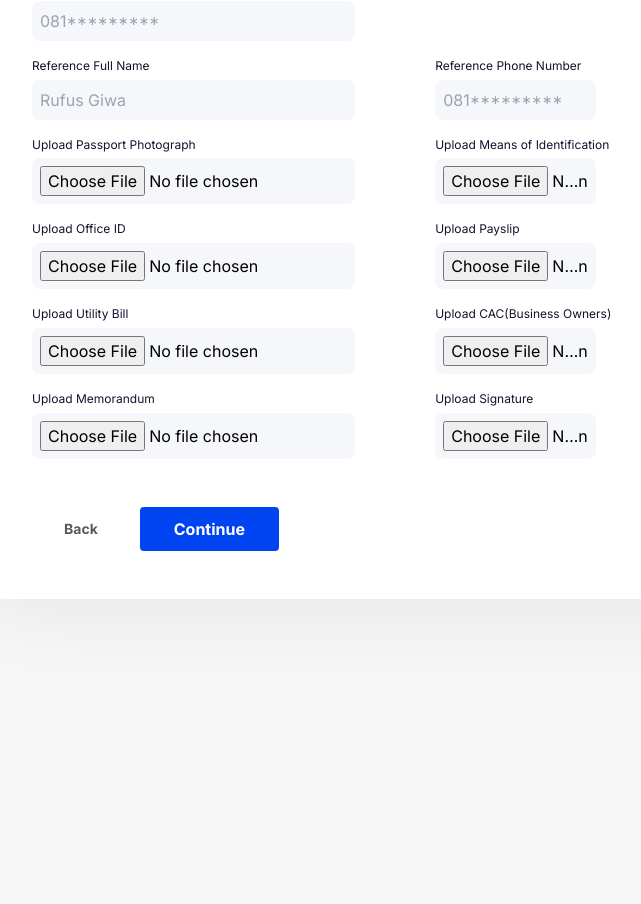
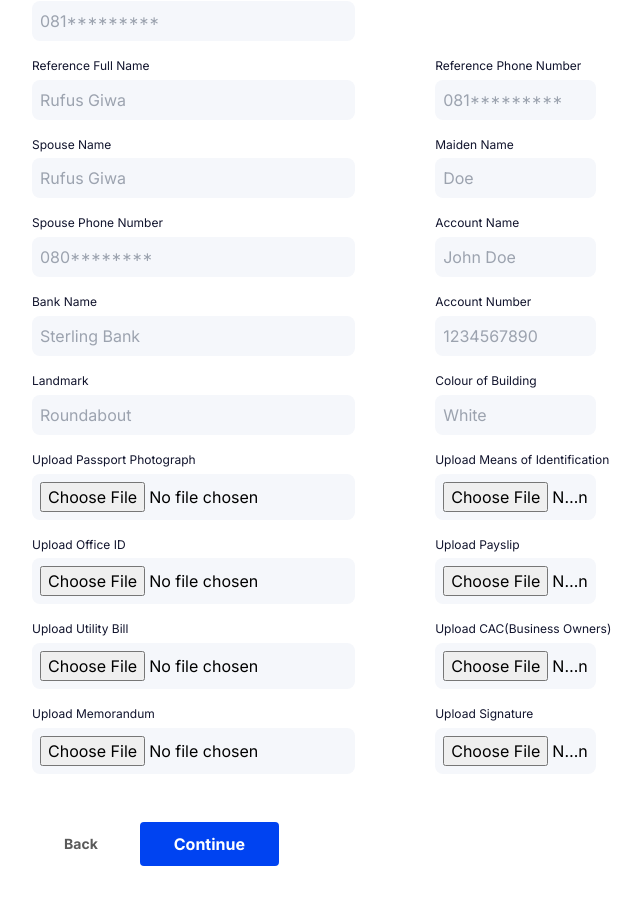
Before and after one commit to TalabiDele/jesseremedies-next-app, a Next.js app: page /create_user/personal_info in a window 1280 px wide. Shown: the part 820-1724 px from the top of the page, without its empty margins (272-913 px from the left). Before the commit the page ends 1499 px from the top, so only its background shows below. Built offline with nearby package versions, Linux system fonts and the light colour scheme; no server answers; a small style sheet from the web is missing.

Commit message:
fixed dates and added fields

```diff
--- a/components/CreateUser/PersonalInfo.js
+++ b/components/CreateUser/PersonalInfo.js
@@ -84,6 +84,22 @@ const PersonalInfo = ({
 		setIsOffice,
 		isGuarantor,
 		setIsGuarantor,
+		spouseName,
+		setSpouseName,
+		maidenName,
+		setMaidenName,
+		spousePhone,
+		setSpousePhone,
+		accountName,
+		setAccountName,
+		bankName,
+		setBankName,
+		accountNumber,
+		setAccountNumber,
+		landmark,
+		setLandMark,
+		colour,
+		setColour,
 	} = useContext(AuthContext)
 
 	const convertBase64 = (file) => {
@@ -389,6 +405,90 @@ const PersonalInfo = ({
 
 					<div className='flex_two'>
 						<div className='no_flex'>
+							<label htmlFor='spouse'>Spouse Name</label>
+							<input
+								type='text'
+								placeholder='Rufus Giwa'
+								value={spouseName}
+								onChange={(e) => setSpouseName(e.target.value)}
+							/>
+						</div>
+						<div className='no_flex'>
+							<label htmlFor='maidenName'>Maiden Name</label>
+							<input
+								type='text'
+								placeholder='Doe'
+								value={maidenName}
+								onChange={(e) => setMaidenName(e.target.value)}
+							/>
+						</div>
+					</div>
+
+					<div className='flex_two'>
+						<div className='no_flex'>
+							<label htmlFor='spousePhone'>Spouse Phone Number</label>
+							<input
+								type='number'
+								placeholder='080********'
+								value={spousePhone}
+								onChange={(e) => setSpousePhone(e.target.value)}
+							/>
+						</div>
+						<div className='no_flex'>
+							<label htmlFor='accountName'>Account Name</label>
+							<input
+								type='text'
+								placeholder='John Doe'
+								value={accountName}
+								onChange={(e) => setAccountName(e.target.value)}
+							/>
+						</div>
+					</div>
+
+					<div className='flex_two'>
+						<div className='no_flex'>
+							<label htmlFor='bank'>Bank Name</label>
+							<input
+								type='text'
+								placeholder='Sterling Bank'
+								value={bankName}
+								onChange={(e) => setBankName(e.target.value)}
+							/>
+						</div>
+						<div className='no_flex'>
+							<label htmlFor='accountNumber'>Account Number</label>
+							<input
+								type='number'
+								placeholder='1234567890'
+								value={accountNumber}
+								onChange={(e) => setAccountNumber(e.target.value)}
+							/>
+						</div>
+					</div>
+
+					<div className='flex_two'>
+						<div className='no_flex'>
+							<label htmlFor='landmark'>Landmark</label>
+							<input
+								type='text'
+								placeholder='Roundabout'
+								value={landmark}
+								onChange={(e) => setLandMark(e.target.value)}
+							/>
+						</div>
+						<div className='no_flex'>
+							<label htmlFor='colour'>Colour of Building</label>
+							<input
+								type='text'
+								placeholder='White'
+								value={colour}
+								onChange={(e) => setColour(e.target.value)}
+							/>
+						</div>
+					</div>
+
+					<div className='flex_two'>
+						<div className='no_flex'>
 							<label htmlFor='passport'>Upload Passport Photograph</label>
 							<input type='file' onChange={(e) => handlePassport(e)} />
 						</div>
--- a/components/CreateUser/Review.js
+++ b/components/CreateUser/Review.js
@@ -136,6 +136,22 @@ const Review = ({ token }) => {
 		workAddress,
 		guarantorOrigin,
 		setGuarantorOrigin,
+		spouseName,
+		setSpouseName,
+		maidenName,
+		setMaidenName,
+		spousePhone,
+		setSpousePhone,
+		accountName,
+		setAccountName,
+		bankName,
+		setBankName,
+		accountNumber,
+		setAccountNumber,
+		landmark,
+		setLandMark,
+		colour,
+		setColour,
 	} = useContext(AuthContext)
 
 	const imageUploaded = async (e) => {
@@ -198,6 +214,14 @@ const Review = ({ token }) => {
 					dependants,
 					state_or_origin: origin,
 					gender,
+					spouse: spouseName,
+					maiden_name: maidenName,
+					spouse_phone: spousePhone,
+					account_name: accountName,
+					bank_name: bankName,
+					bank_account_number: accountNumber,
+					landmark_building: landmark,
+					colour,
 					// card_expiry: cardExpiry,
 					state,
 					payment: {
@@ -472,6 +496,14 @@ const Review = ({ token }) => {
 		const data = await res.json()
 	}
 
+	console.log(
+		'total',
+		Math.floor(
+			(parseInt(50000) / 100) * parseInt(20) * parseInt(2) + parseInt(50000)
+		) /
+			(parseInt(2) * 4)
+	)
+
 	const handleLoanRes = async (e) => {
 		setLoading(true)
 		const loanRes = await fetch(`${API_URL}/loans?populate=*`, {
@@ -485,10 +517,19 @@ const Review = ({ token }) => {
 					interest,
 					duration,
 					processing: true,
-					monthly_payment: Math.floor(
-						(parseInt(loanAmount) / 100) * parseInt(interest) +
-							parseInt(loanAmount) / parseInt(duration)
-					),
+					monthly_payment:
+						customerType === 'sme'
+							? Math.floor(
+									(parseInt(loanAmount) / 100) *
+										parseInt(interest) *
+										parseInt(duration) +
+										parseInt(loanAmount)
+							  ) /
+							  (parseInt(duration) * 4)
+							: Math.floor(
+									(parseInt(loanAmount) / 100) * parseInt(interest) +
+										parseInt(loanAmount) / parseInt(duration)
+							  ),
 					total_payment:
 						Math.floor(parseInt(loanAmount) / 100) *
 							parseInt(interest) *
@@ -636,6 +677,30 @@ const Review = ({ token }) => {
 								</p>
 								<p>
 									Reference Phone Number: <span>{referenceNumber}</span>
+								</p>
+								<p>
+									Spouse name: <span>{spouseName}</span>
+								</p>
+								<p>
+									Maiden name: <span>{maidenName}</span>
+								</p>
+								<p>
+									Spouse phone number: <span>{spousePhone}</span>
+								</p>
+								<p>
+									Account name: <span>{accountName}</span>
+								</p>
+								<p>
+									bank name: <span>{bankName}</span>
+								</p>
+								<p>
+									Account number: <span>{accountNumber}</span>
+								</p>
+								<p>
+									Landmark building: <span>{landmark}</span>
+								</p>
+								<p>
+									Colour of building: <span>{colour}</span>
 								</p>
 							</div>
 						</div>
--- a/context/AuthContext.js
+++ b/context/AuthContext.js
@@ -106,6 +106,15 @@ export const AuthProvider = ({ children }) => {
 		'employment_type',
 		''
 	)
+	const [spouseName, setSpouseName] = useLocalStorage('spouse_name', '')
+	const [maidenName, setMaidenName] = useLocalStorage('maiden_name', '')
+	const [spousePhone, setSpousePhone] = useLocalStorage('spouse_phone', '')
+	const [accountName, setAccountName] = useLocalStorage('account_name', '')
+	const [bankName, setBankName] = useLocalStorage('bank_name', '')
+	const [accountNumber, setAccountNumber] = useLocalStorage('accountNumber', '')
+	const [landmark, setLandMark] = useLocalStorage('landmark', '')
+	const [colour, setColour] = useLocalStorage('colour', '')
+
 	const [dependants, setDependants] = useLocalStorage('dependants', null)
 	const [origin, setOrigin] = useLocalStorage('origin', '')
 	const [salaryDate, setSalaryDate] = useLocalStorage('salaryDate', null)
@@ -536,6 +545,22 @@ export const AuthProvider = ({ children }) => {
 				setWorkAddress,
 				guarantorOrigin,
 				setGuarantorOrigin,
+				spouseName,
+				setSpouseName,
+				maidenName,
+				setMaidenName,
+				spousePhone,
+				setSpousePhone,
+				accountName,
+				setAccountName,
+				bankName,
+				setBankName,
+				accountNumber,
+				setAccountNumber,
+				landmark,
+				setLandMark,
+				colour,
+				setColour,
 			}}
 		>
 			{children}
```
